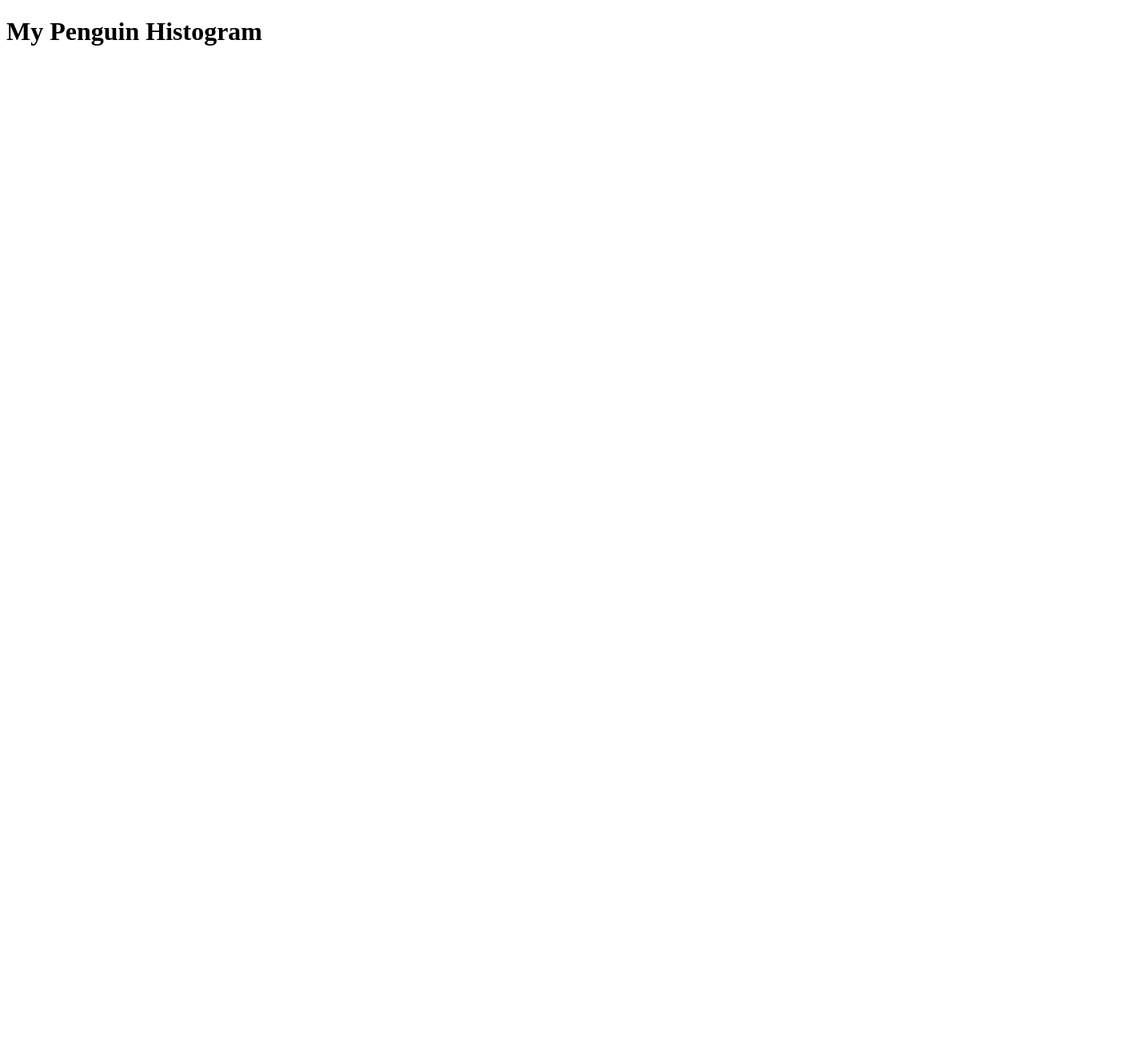
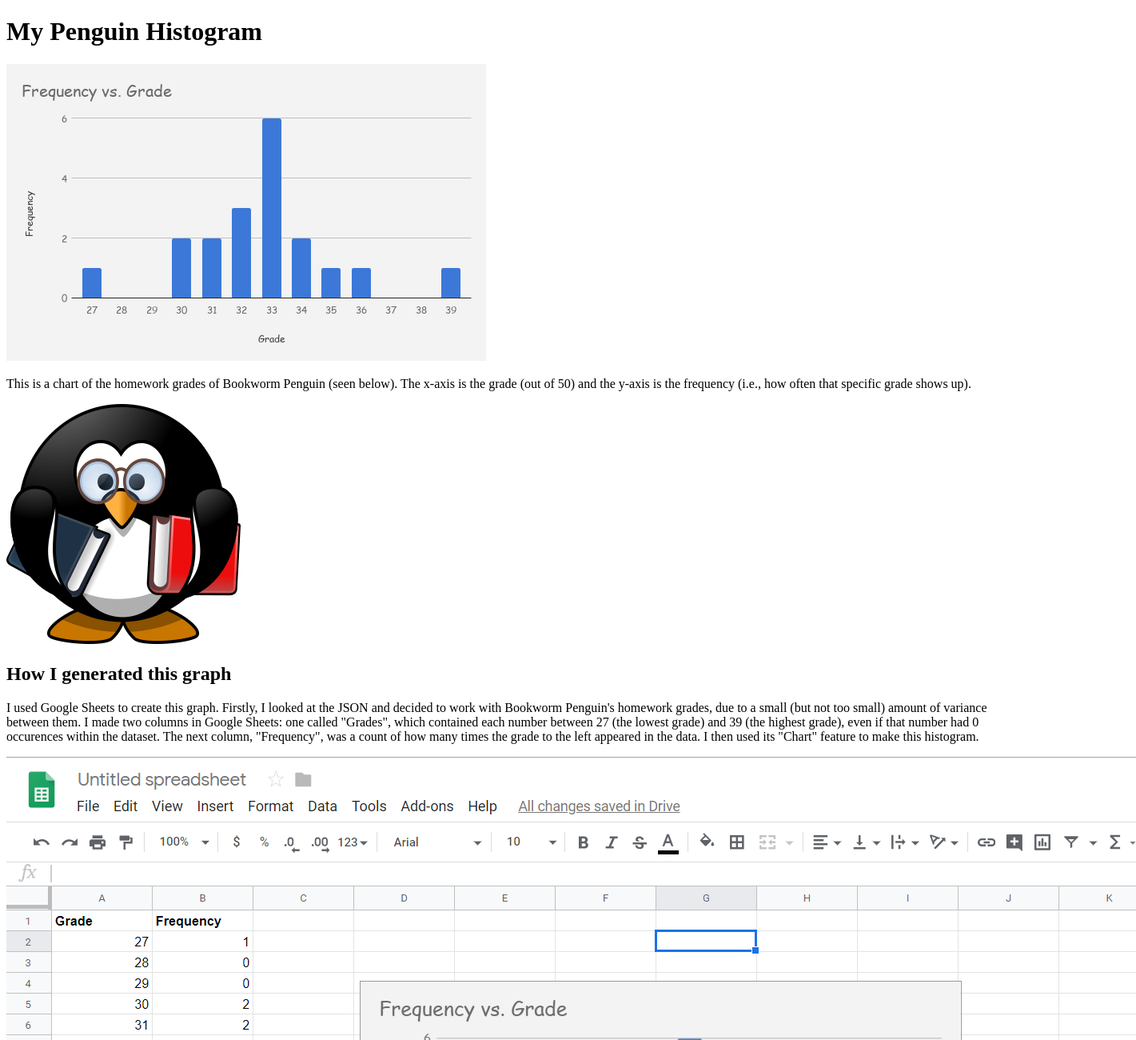
Before and after one commit to Xapakas/PenguinHistogram, a plain HTML site: page index.html in a window 1280 px wide. Shown: the top 1300 px of the page at 80% size, 1421 px wide, since content can reach past the window. Before the commit the page ends 800 px from the top, so only its background shows below. Drawn offline with Linux system fonts and the light colour scheme.

Commit message:
done, probably

```diff
--- a/index.html
+++ b/index.html
@@ -6,5 +6,11 @@
   </head>
   <body>
      <h1>My Penguin Histogram</h1>
+     <img src="Frequency vs. Grade.png" alt="Chart">
+     <p>This is a chart of the homework grades of Bookworm Penguin (seen below). The x-axis is the grade (out of 50) and the y-axis is the frequency (i.e., how often that specific grade shows up).</p>
+     <img src="bookworm-penguin-300px.png" alt="Penguin">
+     <h2>How I generated this graph</h2>
+     <p>I used Google Sheets to create this graph. Firstly, I looked at the JSON and decided to work with Bookworm Penguin's homework grades, due to a small (but not too small) amount of variance between them. I made two columns in Google Sheets: one called "Grades", which contained each number between 27 (the lowest grade) and 39 (the highest grade), even if that number had 0 occurences within the dataset. The next column, "Frequency", was a count of how many times the grade to the left appeared in the data. I then used its "Chart" feature to make this histogram.</p>
+     <img src="Sheet.png" alt="Sheet">
   </body>
 </html>
```
Also changed, not shown: Sheet.png (added).
